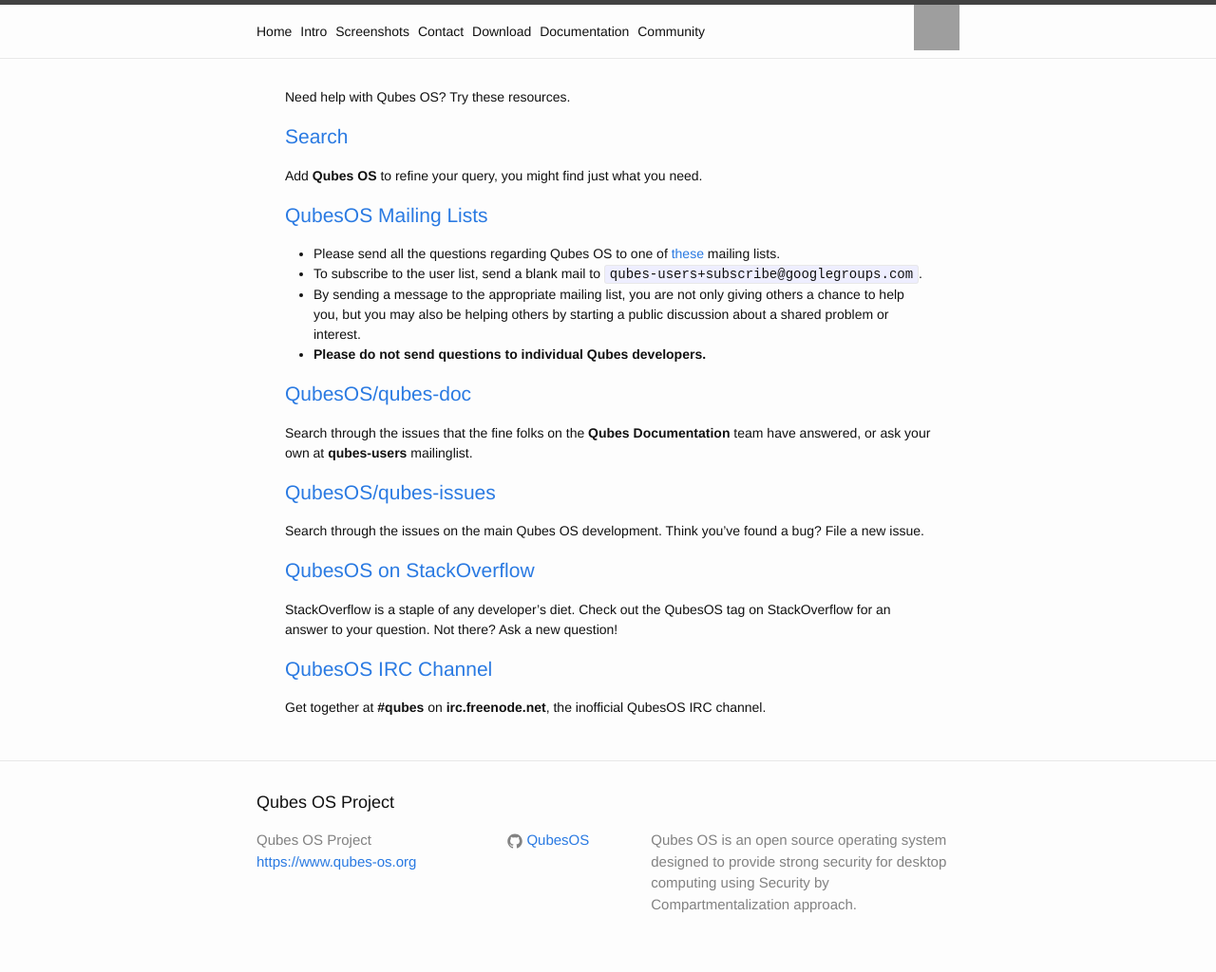
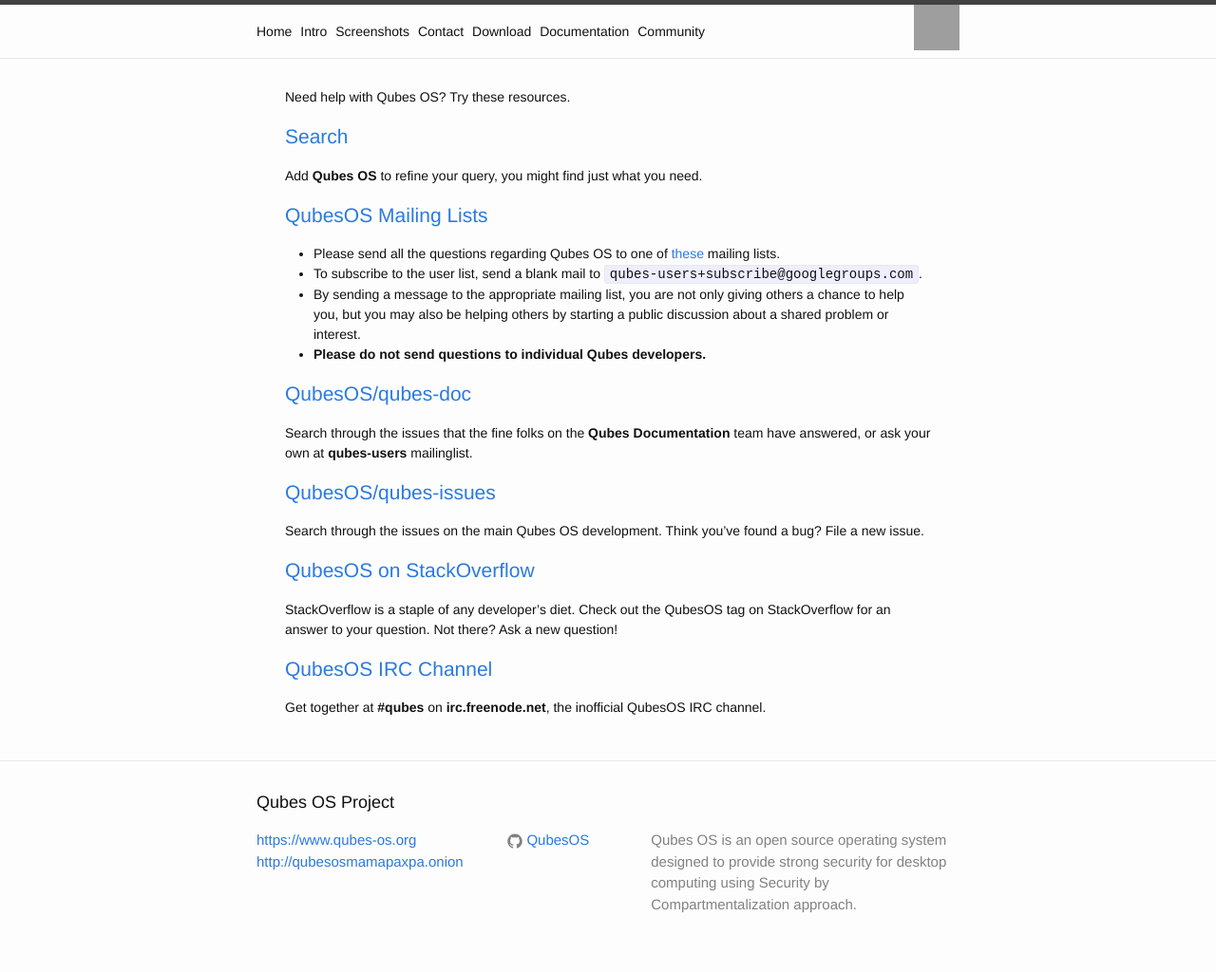
Before and after one commit to QubesOS/qubesos.github.io, a Jekyll site: the page built from community.md, in a window 1280 px wide. Shown: the whole page at 95% size. Built offline with Jekyll 4.4.1, drawn with Linux system fonts in a browser that asks for light colours; grey boxes are pictures that could not be loaded.

Commit message:
added .onion mirror url for site to footer, issue #1

```diff
--- a/_config.yml
+++ b/_config.yml
@@ -16,6 +16,8 @@ project_repo_site: "/qubesos.github.io"
 project_repo_wiki: "/qubes-wiki"
 project_repo_artwork: "/qubes-artwork"
 
+# Tor Mirror
+project_url_tor: "http://qubesosmamapaxpa.onion"
 
 # Build settings
 markdown: kramdown
--- a/_includes/footer.html
+++ b/_includes/footer.html
@@ -7,8 +7,8 @@
     <div class="footer-col-wrapper">
       <div class="footer-col  footer-col-1">
         <ul class="contact-list">
-          <li>{{ site.title }}</li>
           <li><a href="{{ site.project_url }}">{{ site.project_url }}</a></li>
+          <li><a href="{{ site.project_url_tor }}">{{ site.project_url_tor }}</a></li>
         </ul>
       </div>
 
```
